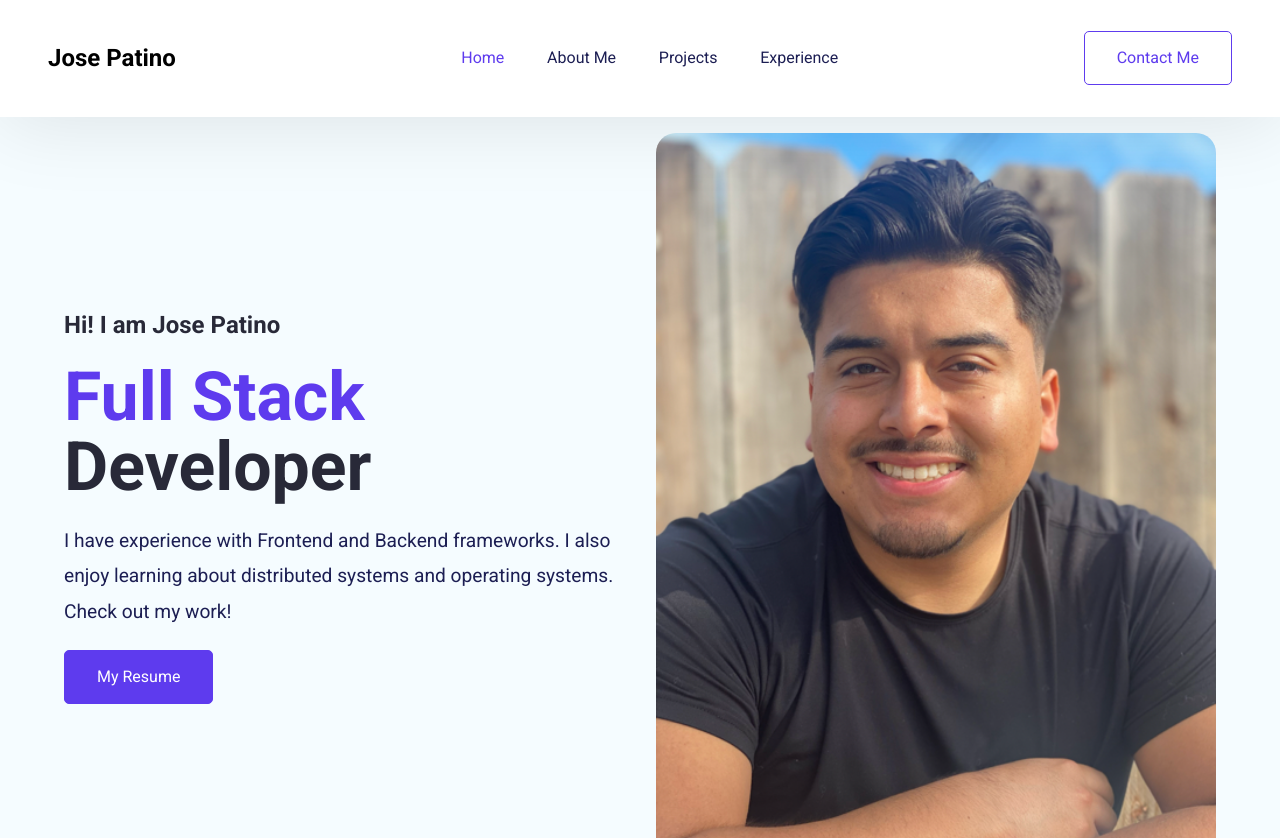
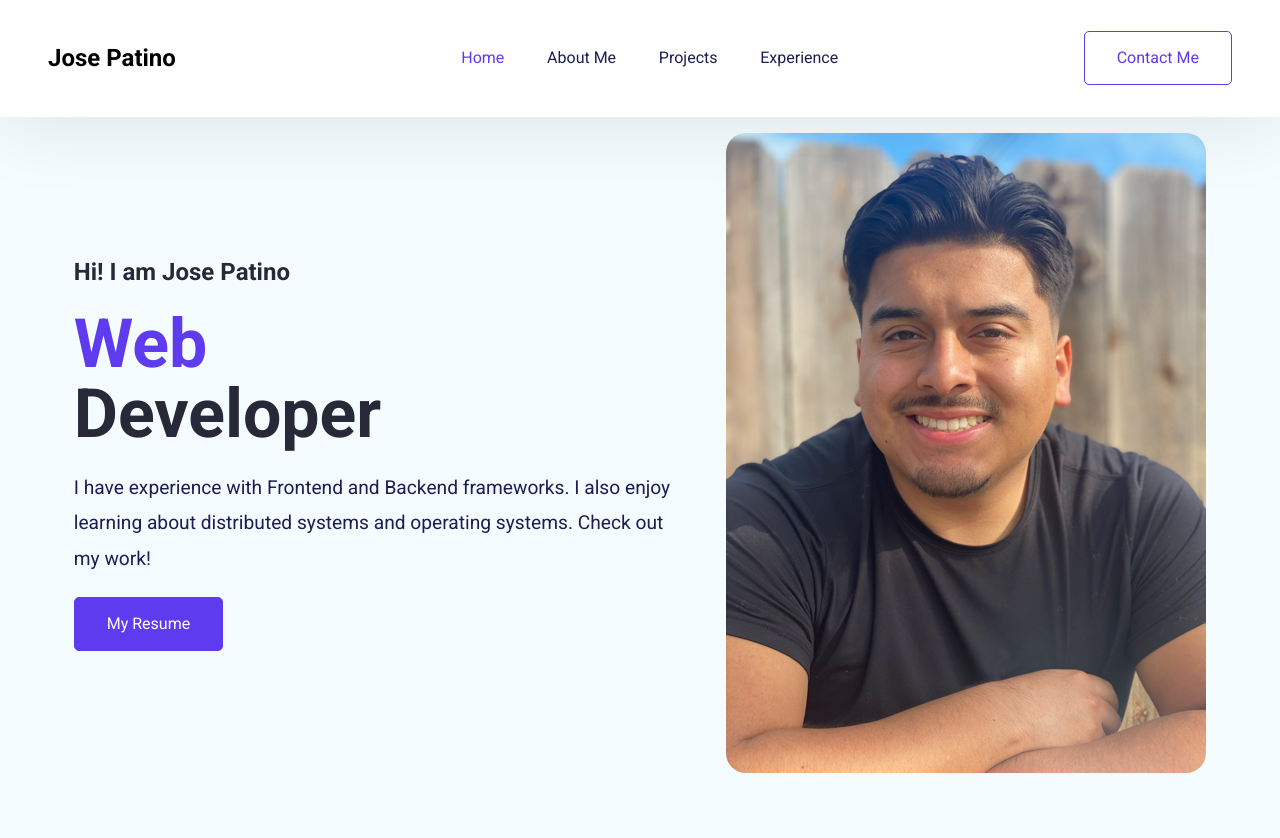
Before and after one commit to jipatino98/josePersonalPortfolio, a React (Create React App) app: page / in a window 1280 px wide. Shown: the top 838 px of the page. Built offline with nearby package versions, Linux system fonts and the light colour scheme.

Commit message:
Changed display of Hero Section
Originally, had it set to grid but changed to flexbox

```diff
--- a/src/App.css
+++ b/src/App.css
@@ -210,11 +210,11 @@ h3 {
 
 /* Hero Section Style */
 .hero-section {
-  display: grid;
-  grid-template-columns: repeat(2, 1fr);
+  display: flex;
+  /* grid-template-columns: repeat(2, 1fr); */
   padding: 8.33rem 4rem 8.33rem;
   align-items: center;
-  justify-content: space-between;
+  justify-content: space-around;
   gap: 2.06rem;
   background-color: var(--bg-shade);
 }
@@ -254,6 +254,7 @@ h3 {
   font-size: 1.2rem;
   font-weight: 400;
   line-height: 2.2rem;
+  max-width: 600px;
 }
 
 .hero-section-img {
--- a/src/Pages/Home/HeroSection.jsx
+++ b/src/Pages/Home/HeroSection.jsx
@@ -9,7 +9,7 @@ export default function HeroSection() {
         <div className="hero-section-content">
           <p className="section-title">Hi! I am Jose Patino</p>
           <h1 className="hero-section-title">
-            <span className="hero-section-title-color">Full Stack</span> <br />
+            <span className="hero-section-title-color">Web</span> <br />
             Developer
           </h1>
           <p className="hero-section-description">
```
